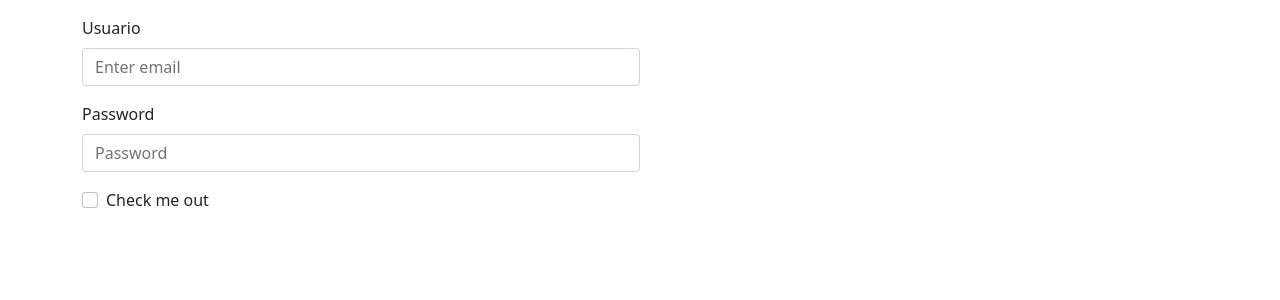
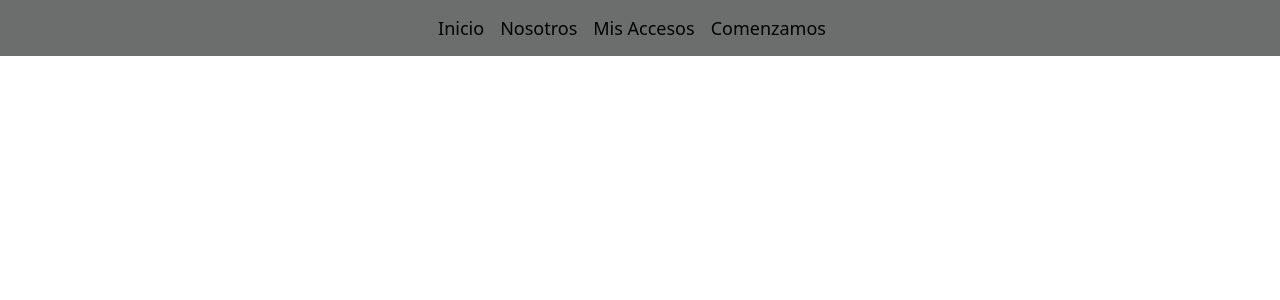
Before and after one commit to svillavicencio/frontend-equipo7, a React (Create React App) app: page / in a window 1280 px wide. Shown: the top 300 px of the page. Built offline with nearby package versions, Linux system fonts and the light colour scheme.

Commit message:
add menu

```diff
--- a/package.json
+++ b/package.json
@@ -7,13 +7,14 @@
     "@testing-library/react": "^12.1.4",
     "@testing-library/user-event": "^13.5.0",
     "bootstrap": "^5.1.3",
+    "font-awesome": "^4.7.0",
     "jwt-decode": "^3.1.2",
     "react": "^17.0.2",
-    "sass": "^1.49.9",
     "react-bootstrap": "^2.2.1",
     "react-dom": "^17.0.2",
     "react-router-dom": "^6.2.2",
     "react-scripts": "5.0.0",
+    "sass": "^1.49.9",
     "web-vitals": "^2.1.4"
   },
   "scripts": {
--- /dev/null
+++ b/src/components/NavbarMenu/NavBar.scss
@@ -0,0 +1,19 @@
+@import "../../scss/index.scss";
+.navBarMenu {
+  background: $backgroundMenu !important;
+  display: flex;
+  align-items: center;
+}
+.FormatText a {
+  text-decoration: none !important;
+  color: $colorLetraMenu !important;
+  font-size: large;
+}
+.FormatText a:hover {
+  color: $colorletraHover !important;
+  font-weight: bold;
+}
+.ContainerNavbar {
+  align-items: center !important;
+  justify-content: center !important;
+}
--- /dev/null
+++ b/src/components/NavbarMenu/NavbarMenu.js
@@ -0,0 +1,28 @@
+import React from "react";
+import "./NavBar.scss";
+import { NavLink, Link } from "react-router-dom";
+import { Navbar, Container } from "react-bootstrap";
+
+export default function NavBarMenu() {
+  return (
+    <>
+      <Navbar expand="lg" className="navBarMenu">
+        <Link to="/"></Link>
+        <Container className="ContainerNavbar">
+          <Navbar.Brand className="FormatText">
+            <NavLink to="/">Inicio</NavLink>
+          </Navbar.Brand>
+          <Navbar.Brand className="FormatText">
+            <NavLink to="/">Nosotros</NavLink>
+          </Navbar.Brand>
+          <Navbar.Brand className="FormatText">
+            <NavLink to="/">Mis Accesos</NavLink>
+          </Navbar.Brand>
+          <Navbar.Brand className="FormatText">
+            <NavLink to="/">Comenzamos</NavLink>
+          </Navbar.Brand>
+        </Container>
+      </Navbar>
+    </>
+  );
+}
--- /dev/null
+++ b/src/components/NavbarMenu/index.js
@@ -0,0 +1 @@
+export { default } from "./NavbarMenu";
--- a/src/pages/LoginPage.js
+++ b/src/pages/LoginPage.js
@@ -1,10 +1,10 @@
 import React from "react";
-import Login from "./../components/login";
+import NavBarMenu from "../components/NavbarMenu";
 
 export default function LoginPage() {
   return (
     <>
-      <Login />
+      <NavBarMenu />
     </>
   );
 }
--- a/src/routers/appRouter.js
+++ b/src/routers/appRouter.js
@@ -6,7 +6,6 @@ import HomePage from "./../pages/homePage";
 import Abouts from "../pages/Abouts";
 import Access from "./../pages/Access";
 import Capacity from "../pages/Capacity";
-
 
 function AppRouter() {
   const { user, isLoading } = useAuth();
--- a/src/scss/_variables.scss
+++ b/src/scss/_variables.scss
@@ -7,3 +7,8 @@ $color-2: #fff;
 //Background
 $background-1: #fff;
 $background-2: #fff;
+
+//Color Menu
+$backgroundMenu: #313435b6;
+$colorLetraMenu: #000;
+$colorletraHover: rgba(6, 255, 131, 0.788);
```
Also changed, not shown: 1 other file (tests, documents, lock files or other folders).
